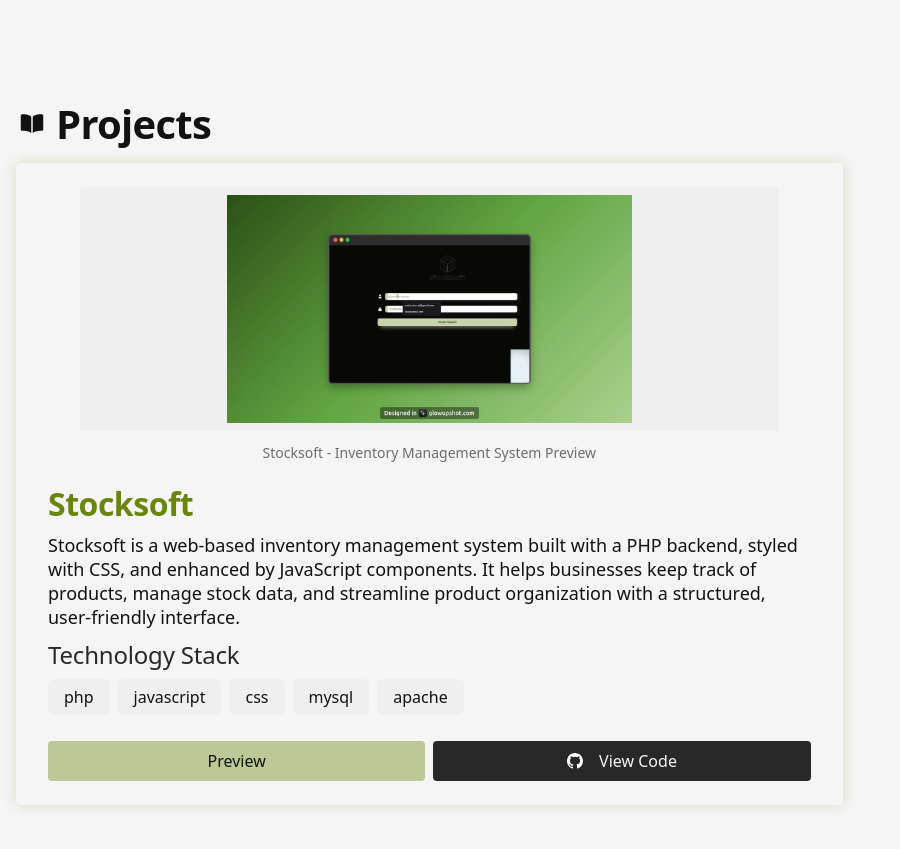
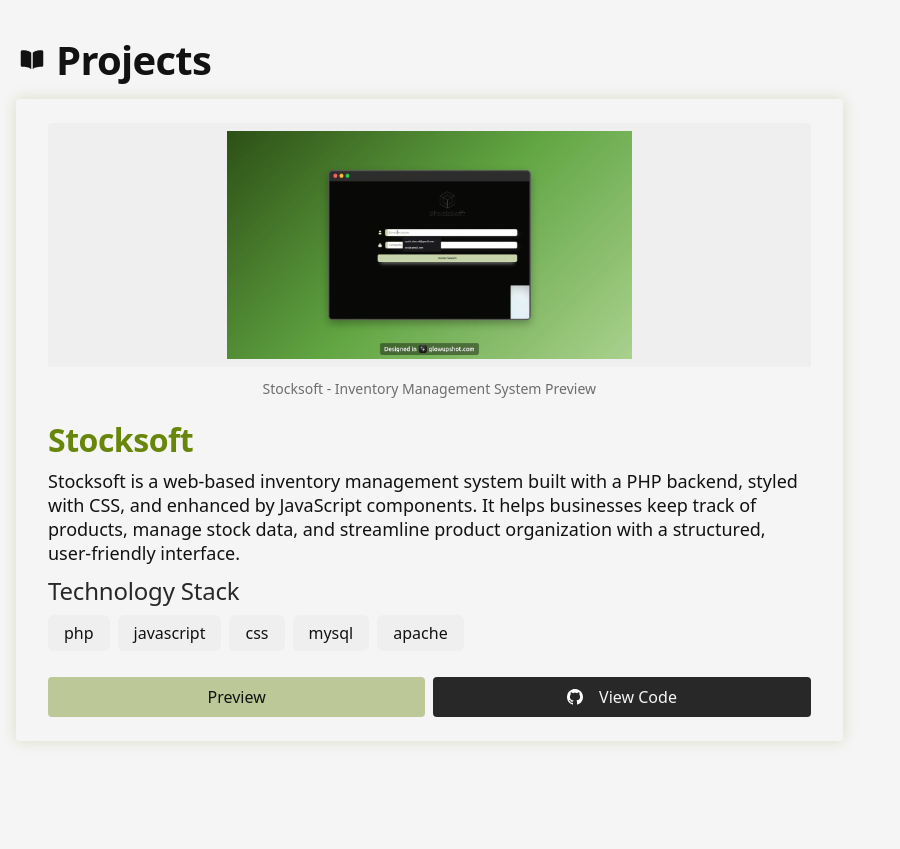
Before and after one commit to isantidev/my-portfolio, a React (Vite) app: page / in a window 1280 px wide. Shown: the part 1085-1934 px from the top of the page, without its empty margins (0-900 px from the left). After the commit the page ends 1906 px from the top, so only its background shows below. Built offline with nearby package versions, Linux system fonts and the light colour scheme.

Commit message:
fix: adjust padding in Hero section and update Projects section layout

```diff
--- a/src/components/layout/Hero.jsx
+++ b/src/components/layout/Hero.jsx
@@ -6,7 +6,7 @@ const Hero = () => {
         <>
             <section
                 aria-label="about-me"
-                className="py-20 md:h-auto md:py-36 scroll-m-20 w-full px-4"
+                className="pt-20 md:h-auto md:pt-36 md:pb-20 scroll-m-20 w-full px-4"
                 id="Hero"
             >
                 <div className="flex flex-col items-center justify-between gap-4 md:flex-row">
--- a/src/components/layout/Projects.jsx
+++ b/src/components/layout/Projects.jsx
@@ -18,7 +18,7 @@ const Projects = () => {
     return (
         <>
             <section
-                className="scroll-m-20 w-full mx-auto flex flex-col gap-4 "
+                className="scroll-m-20 w-full flex flex-col gap-4 "
                 id="Projects"
             >
                 <header className="inline-flex gap-2 align-middle">
--- a/src/components/ui/Card.jsx
+++ b/src/components/ui/Card.jsx
@@ -57,7 +57,7 @@ export const CardProject = (project) => {
     return (
         <>
             <article className="w-full py-6 px-8 rounded-sm shadow-custom-primary/20 shadow-[0px_0px_15px_0px] flex flex-col gap-2.5">
-                <figure className="w-11/12 max-h-72 mx-auto rounded-sm flex flex-col justify-between ">
+                <figure className="shrink max-h-72 mx-auto rounded-sm flex flex-col justify-between ">
                     <img
                         src={project.image.src}
                         alt={project.image.caption}
```
